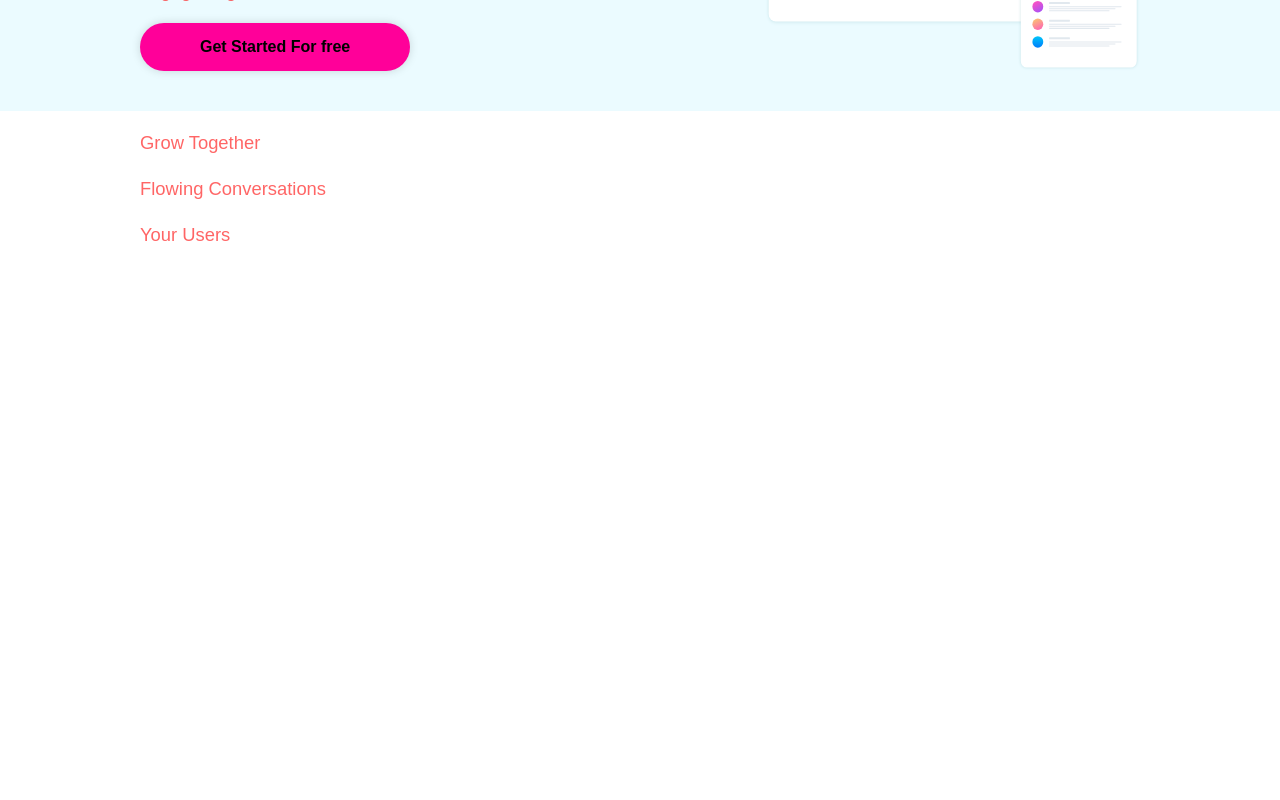
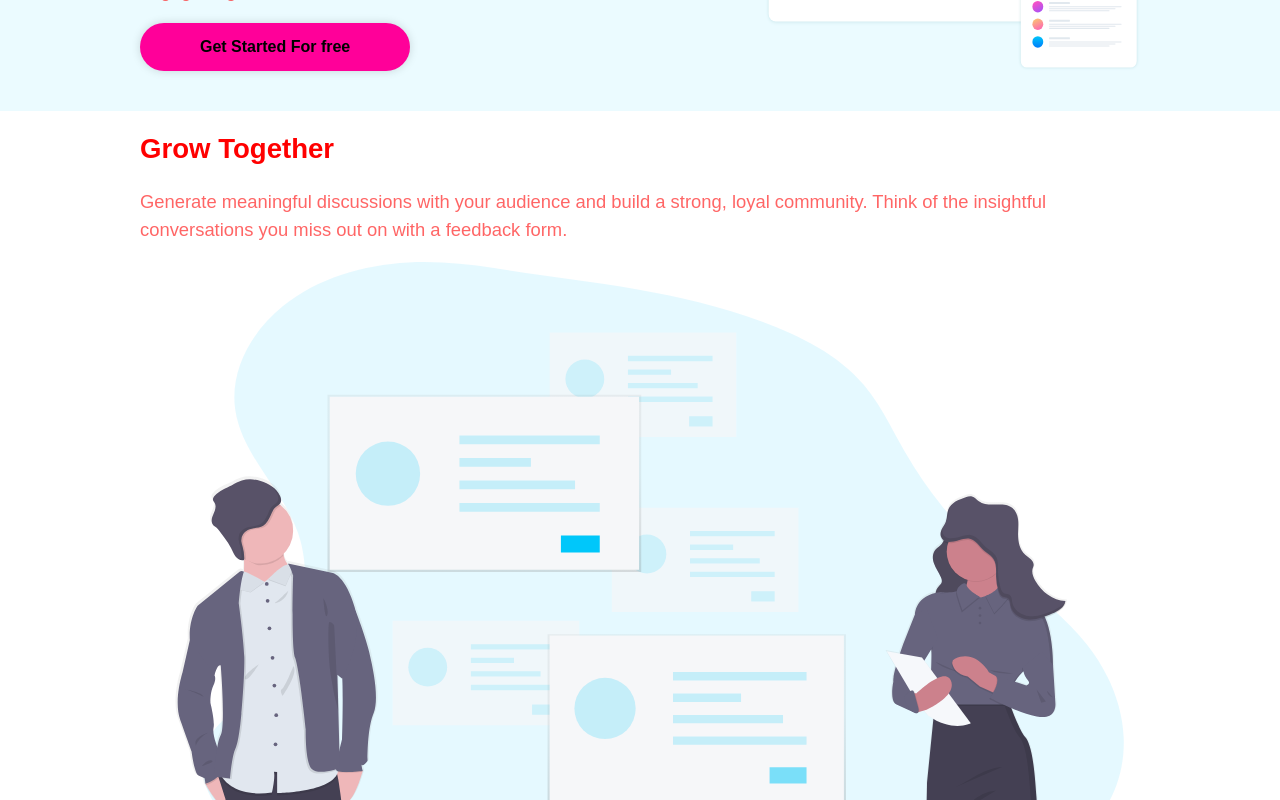
Before and after one commit to Martin2251/styled-comp, a React (Create React App) app: page / in a window 1280 px wide. Shown: the part 340-1140 px from the top of the page. Before the commit the page ends 800 px from the top, so only its background shows below. Built offline with nearby package versions, Linux system fonts and the light colour scheme.

Commit message:
card style

```diff
--- a/src/App.js
+++ b/src/App.js
@@ -1,5 +1,7 @@
 import {Container} from "./components/styles/Container.styled"
 import Header from "./components/Header";
+import Card from "./components/Card";
+
 import { ThemeProvider } from 'styled-components'
 import GlobalStyles from "./components/styles/Global";
 import content from "./content";
@@ -21,7 +23,7 @@
       <Header  />
       <Container>
      {content.map((item,index) =>
-     <p>{item.title}</p>
+     <Card key={index} item={item}  />
      )}
       </Container>
       </>
--- a/src/components/Card.js
+++ b/src/components/Card.js
@@ -0,0 +1,18 @@
+import React from "react";
+
+function Card({ item: { id, title, body, image } }) {
+  return (
+    <div>
+      <div>
+        <h2>{title}</h2>
+        <p>{body}</p>
+      </div>
+
+      <div>
+          <img src={`./images/${image}`} alt=""  />
+      </div>
+    </div>
+  );
+}
+
+export default Card;
```
